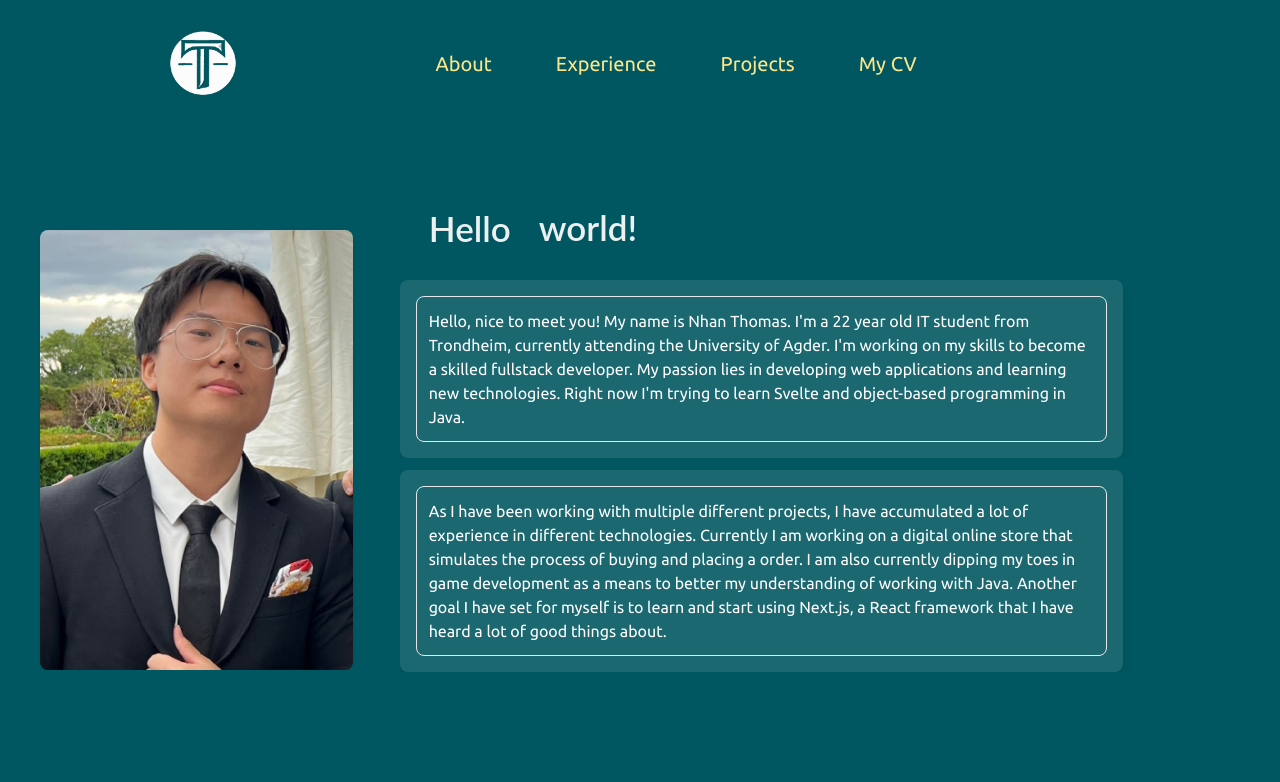
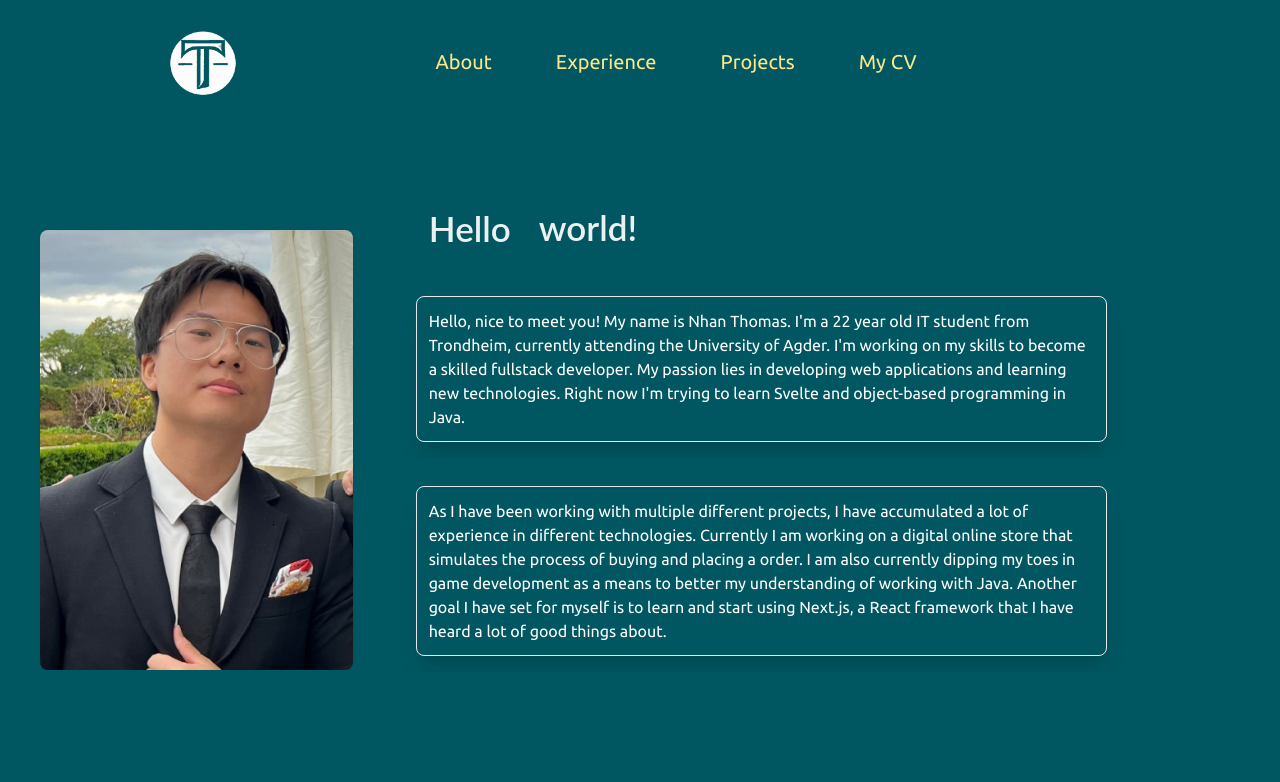
Before and after one commit to NThomTNg/Portfolio, a React (Vite) app: page / in a window 1280 px wide. Shown: the top 782 px of the page. Built offline with nearby package versions, Linux system fonts and the light colour scheme.

Commit message:
padding changes

```diff
--- a/src/components/Header/Header.tsx
+++ b/src/components/Header/Header.tsx
@@ -4,9 +4,9 @@ import BoxReveal from "../@/components/box-reveal";
 
 const Header = () => (
   <div id="header-section" className="relative sm:pt-8 pb-6 mx-auto">
-    <div className="relative flex flex-col lg:gap-8 gap-4 items-center justify-center lg:justify-normal lg:flex-row lg:flex-nowrap max-w-screen-xl mx-auto mt-8 md:py-0">
+    <div className="relative flex flex-col gap-4 items-center justify-center lg:flex-row lg:flex-nowrap max-w-screen-xl mx-auto mt-8 md:py-0">
     <div className='flex flex-col md:flex-row w-full'>
-      <div className='flex justify-center items-center h-auto w-1/2 ml-24 md:w-1/3 xl:w-1/3 xl:ml-0'>
+      <div className='flex justify-center items-center ml-24 h-auto w-1/2 xl:w-1/3 xl:ml-0'>
         <BoxReveal>
           <img
             src={Bilde}
@@ -30,11 +30,8 @@ const Header = () => (
           </div>
         </BoxReveal>
         <BoxReveal>
-          <h1 className='block lg:hidden text-3xl font-bold pl-16 py-8 text-white'>Nice to meet you!</h1>
-        </BoxReveal>
-        <BoxReveal>
-          <div className='flex bg-white bg-opacity-10 rounded-lg p-3 lg:p-4 shadow-lg w-full lg:w-5/6 mt-3'>
-            <p className="text-left md:text-base lg:text-base text-white leading-relaxed border rounded-lg p-3">
+          <div className='flex rounded-lg p-3 lg:p-4 w-full lg:w-5/6 mt-3'>
+            <p className="text-left lg:text-base text-white leading-relaxed border rounded-lg p-3 shadow-xl">
               Hello, nice to meet you! My name is Nhan Thomas. I'm a 22 year old IT student from Trondheim, currently
               attending the University of Agder. I'm working on my skills to become a skilled fullstack developer. My passion
               lies in developing web applications and learning new technologies. Right now I'm trying to learn Svelte and
@@ -43,8 +40,8 @@ const Header = () => (
           </div>
         </BoxReveal>
         <BoxReveal>
-          <div className='flex bg-white bg-opacity-10 rounded-lg p-3 lg:p-4 shadow-lg w-full lg:w-5/6 mt-3'>
-            <p className="text-left md:text-base lg:text-base text-white leading-relaxed border rounded-lg p-3">
+          <div className='flex rounded-lg p-3 lg:p-4 w-full lg:w-5/6 mt-3'>
+            <p className="text-left lg:text-base text-white leading-relaxed border rounded-lg p-3 shadow-xl">
               As I have been working with multiple different projects, I have accumulated a lot of experience in different technologies. Currently I am
               working on a digital online store that simulates the process of buying and placing a order. I am also currently dipping my toes in
               game development as a means to better my understanding of working with Java. Another goal I have set for myself is to learn and start using
--- a/src/components/Layout/Navbar.tsx
+++ b/src/components/Layout/Navbar.tsx
@@ -13,32 +13,32 @@ const Navbar = () => {
       <div className="container mx-auto">
         <div className="flex justify-center items-center md:mr-10">
           <div className="flex flex-row justify-center items-center space-x-6 pt-3 mr-10 md:mr-40 md:space-x-16">
-          <img
+            <img
               src={Icon}
               alt="icon"
               className='md:w-20 md:h-20 md:mr-32 w-10 h-10'/>
             <button
               onClick={() => scrollToSection('header-section')}
-              className="text-amber-200 hover:text-white transition-colors text-base sm:text-lg md:text-xl whitespace-nowrap"
+              className="text-amber-200 hover:text-white transition-colors text-lg lg:text-xl pb-1 whitespace-nowrap relative after:absolute after:w-0 after:h-0.5 after:bottom-0 after:left-1/2 after:bg-white hover:after:w-full hover:after:left-0 after:transition-all after:duration-300"
             >
               About
             </button>
             <button
               onClick={() => scrollToSection('experience')}
-              className="text-amber-200 hover:text-white transition-colors text-base sm:text-lg md:text-xl whitespace-nowrap"
+              className="text-amber-200 hover:text-white transition-colors text-lg lg:text-xl pb-1 whitespace-nowrap relative after:absolute after:w-0 after:h-0.5 after:bottom-0 after:left-1/2 after:bg-white hover:after:w-full hover:after:left-0 after:transition-all after:duration-300"
             >
               Experience
             </button>
             <button
               onClick={() => scrollToSection('projects')}
-              className="text-amber-200 hover:text-white transition-colors text-base sm:text-lg md:text-xl whitespace-nowrap"
+              className="text-amber-200 hover:text-white transition-colors text-lg lg:text-xl pb-1 whitespace-nowrap relative after:absolute after:w-0 after:h-0.5 after:bottom-0 after:left-1/2 after:bg-white hover:after:w-full hover:after:left-0 after:transition-all after:duration-300"
             >
               Projects
             </button>
             <a
               href={CV}
               download="Cv.pdf"
-              className="text-amber-200 hover:text-white transition-colors text-base sm:text-lg md:text-xl whitespace-nowrap"
+              className="text-amber-200 hover:text-white transition-colors text-lg lg:text-xl pb-1 whitespace-nowrap relative after:absolute after:w-0 after:h-0.5 after:bottom-0 after:left-1/2 after:bg-white hover:after:w-full hover:after:left-0 after:transition-all after:duration-300"
             >
               My CV
             </a>
--- a/src/components/Projects.tsx
+++ b/src/components/Projects.tsx
@@ -40,7 +40,7 @@ const projects: Project[] = [
     name: "Java Game (Early development)",
     description: "A game reminiscent of the old 2d rpgs",
     imageUrl: p4,
-    githubUrl: "" // Empty string for internal routing
+    githubUrl: ""
   }
 ];
 
@@ -64,7 +64,7 @@ const ProjectCard: React.FC<{ project: Project }> = ({ project }) => {
           target="_blank"
           rel="noopener noreferrer"
         >
-          <div className="bg-gradient-to-br from-slate-500 to-teal-800 rounded-lg shadow-sm overflow-hidden transform duration-500 hover:scale-105">
+          <div className="bg-gradient-to-br from-slate-500 to-teal-800 rounded-lg shadow-xl overflow-hidden transform duration-500 hover:scale-105">
             <img
               src={project.imageUrl}
               alt={project.name}
@@ -96,7 +96,7 @@ const ProjectCard: React.FC<{ project: Project }> = ({ project }) => {
 const Projects: React.FC = () => {
   return (
     <div id="projects" className="container mx-auto px-4 py-10">
-      <h2 className="text-2xl text-white font-bold mb-6">My Projects</h2>
+      <h2 className="text-2xl text-white font-bold mb-6 pb-2 border-b-2 border-amber-100 w-52">My Projects</h2>
       <div className="grid grid-cols-1 gap-5 md:grid-cols-2 lg:gap-10">
         {projects.map(project => (
           <ProjectCard key={project.id} project={project} />
```
